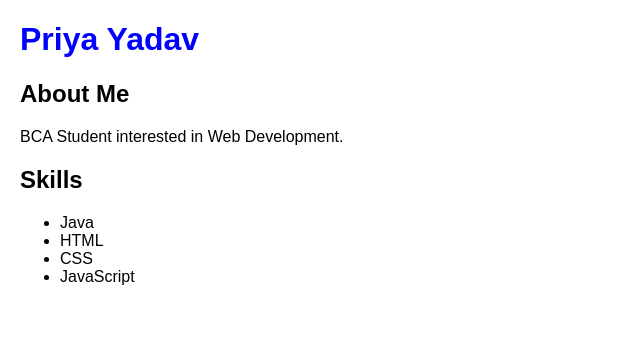
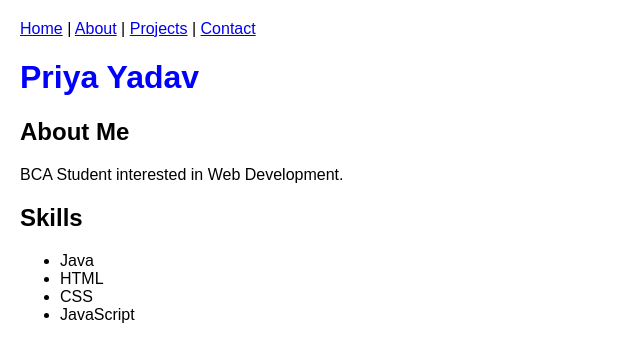
Before and after one commit to priyayadav25/personal-portfolio, a plain HTML site: page frontend/index.html in a window 1280 px wide. Shown: the whole page, without its empty margins (0-640 px from the left). Drawn offline with Linux system fonts and the light colour scheme.

Commit message:
Update index.html

```diff
--- a/frontend/index.html
+++ b/frontend/index.html
@@ -5,6 +5,13 @@
     <link rel="stylesheet" href="style.css">
 </head>
 <body>
+
+<nav>
+<a href="index.html">Home</a> |
+<a href="about.html">About</a> |
+<a href="project.html">Projects</a> |
+<a href="contact.html">Contact</a>
+</nav>
 
 <h1>Priya Yadav</h1>
 
```
Lines whose indentation alone changed are shown as unchanged.
